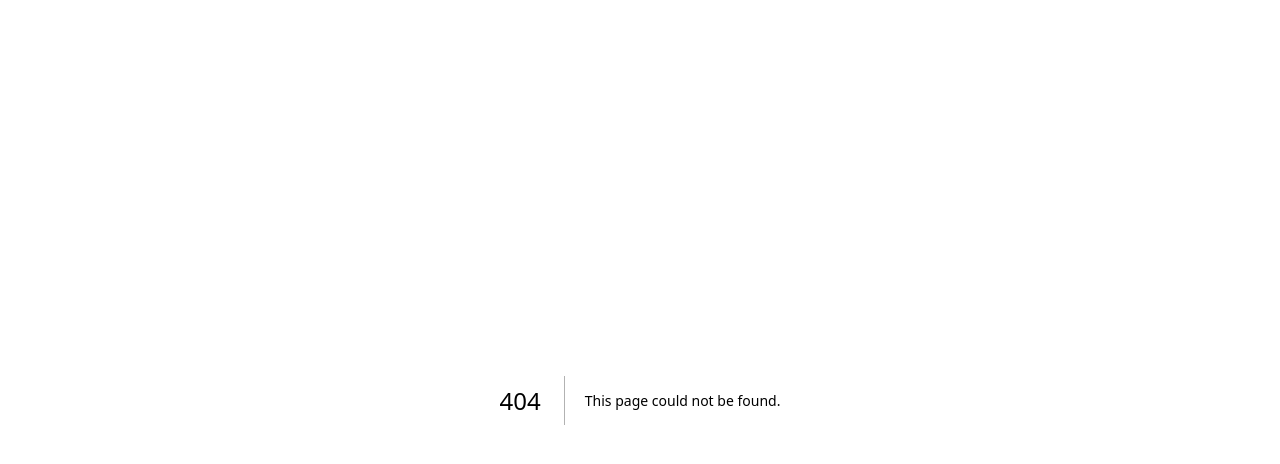
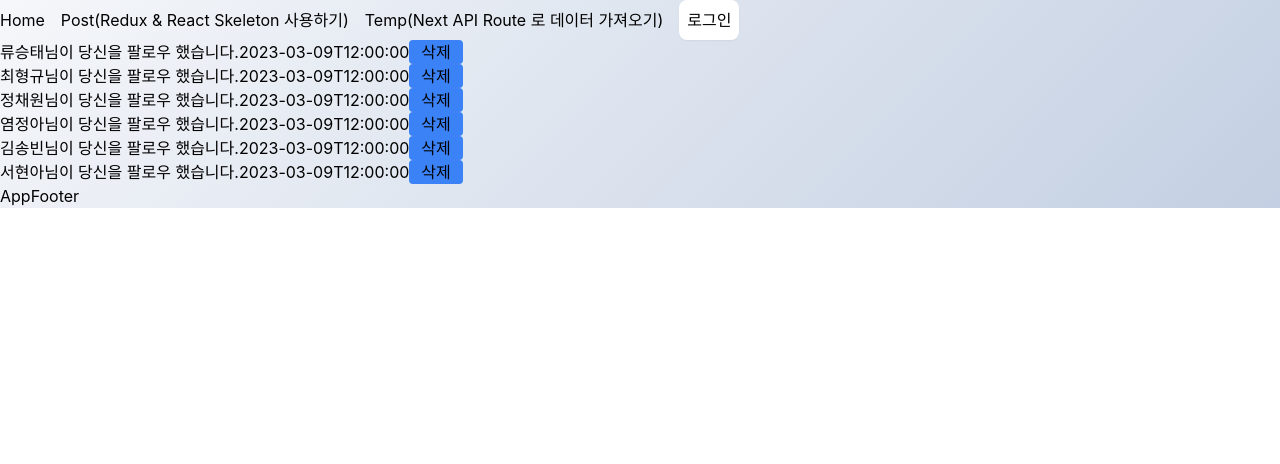
Before and after one commit to noonmap/Greencore, a Next.js app in the folder FE/green-core/: page /alert in a window 1280 px wide. Before the commit this address had no page. Shown: the top 464 px of the page. Built offline with nearby package versions, Linux system fonts and the light colour scheme; a web font is replaced by a local one.

Commit message:
[FE] feat : 알림 GET 요청 목업 구현
S08P22E101-175 #done

```diff
--- /dev/null
+++ b/FE/green-core/src/core/alert/alertAPI.ts
@@ -0,0 +1,15 @@
+import { createAsyncThunk } from "@reduxjs/toolkit";
+import http from "@/lib/http.js";
+
+// type, parameter
+export const getAlertList = createAsyncThunk("getAlertList", async () => {
+  const { data } = await http.get("http://localhost:3000/api/alert");
+
+  // return data;
+  if (data.result == "SUCCESS") {
+    return data.data;
+  } else {
+    // 승태 TODO : FAIL일 때 처리 ??
+    return [];
+  }
+});
--- /dev/null
+++ b/FE/green-core/src/core/alert/alertSlice.tsx
@@ -0,0 +1,35 @@
+import { createSlice } from "@reduxjs/toolkit";
+import * as AlertType from "./alertType";
+import * as AlertAPI from "./alertAPI";
+
+interface AlertState {
+  isLoading: boolean;
+  alertList: Array<AlertType.AlertItem>;
+}
+
+const initialState: AlertState = {
+  isLoading: true,
+  alertList: [],
+};
+
+const alertSlice = createSlice({
+  name: "alret",
+  initialState,
+
+  reducers: {},
+
+  // pending, fulfiiled, rejected, (state, action)
+  extraReducers(builder) {
+    builder
+      .addCase(AlertAPI.getAlertList.pending, (state) => {
+        state.isLoading = true;
+        state.alertList = [];
+      })
+      .addCase(AlertAPI.getAlertList.fulfilled, (state, action) => {
+        state.isLoading = false;
+        state.alertList = action.payload;
+      });
+  },
+});
+
+export default alertSlice.reducer;
--- /dev/null
+++ b/FE/green-core/src/core/alert/alertType.ts
@@ -0,0 +1,6 @@
+export type AlertItem = {
+  alertId: number;
+  content: string;
+  urlPath: string;
+  createdAt: string;
+};
--- a/FE/green-core/src/core/store.ts
+++ b/FE/green-core/src/core/store.ts
@@ -2,12 +2,14 @@ import { configureStore, ThunkAction, Action } from "@reduxjs/toolkit";
 
 import counterReduer from "./temp/counter/counterSlice";
 import postReducer from "./temp/post/postSlice";
+import alertReducer from "./alert/alertSlice";
 
 export function makeStore() {
   return configureStore({
     reducer: {
       counter: counterReduer,
       post: postReducer,
+      alert: alertReducer,
     },
   });
 }
--- /dev/null
+++ b/FE/green-core/src/pages/alert/index.tsx
@@ -0,0 +1,44 @@
+import React, { useEffect } from "react";
+import AppLayout from "@/layout/AppLayout";
+import Link from "next/link";
+import { useAppDispatch, useAppSelector } from "@/core/hooks";
+import { getAlertList } from "@/core/alert/alertAPI";
+
+export default function Alert() {
+  const dispatch = useAppDispatch();
+  const isLoading = useAppSelector((state) => state.alert.isLoading);
+  const alertList = useAppSelector((state) => state.alert.alertList);
+
+  useEffect(() => {
+    dispatch(getAlertList());
+
+    if (!isLoading) {
+      console.log(alertList);
+    }
+
+    return () => {
+      console.log("unmounted");
+    };
+  }, []);
+
+  return (
+    <AppLayout>
+      {isLoading ? (
+        <></>
+      ) : (
+        <div>
+          {alertList.map((alert) => (
+            <div key={alert.alertId}>
+              <Link href={alert.urlPath}>
+                {alert.content}
+                <span>{alert.createdAt}</span>
+              </Link>
+
+              <button className='bg-blue-500 px-3 rounded'>삭제</button>
+            </div>
+          ))}
+        </div>
+      )}
+    </AppLayout>
+  );
+}
--- /dev/null
+++ b/FE/green-core/src/pages/api/alert.ts
@@ -0,0 +1,60 @@
+import type { NextApiRequest, NextApiResponse } from "next";
+import * as AlertType from "@/core/alert/alertType";
+
+// export type Data = {
+//   alretId: number;
+//   content: string;
+//   urlPath: string;
+// };
+export type Data = {
+  data: Array<AlertType.AlertItem>;
+};
+
+export default function handler(req: NextApiRequest, res: NextApiResponse<Data>) {
+  if (req.method === "POST") {
+  } else if (req.method === "GET") {
+    res.status(200).json({
+      result: "SUCCESS",
+      data: [
+        {
+          alertId: 1,
+          content: "류승태님이 당신을 팔로우 했습니다.",
+          urlPath: "https://github.com/seungtaeryu/",
+          createdAt: "2023-03-09T12:00:00",
+        },
+        {
+          alertId: 2,
+          content: "최형규님이 당신을 팔로우 했습니다.",
+          urlPath: "https://github.com/Choihyoungkyu/",
+          createdAt: "2023-03-09T12:00:00",
+        },
+        {
+          alertId: 3,
+          content: "정채원님이 당신을 팔로우 했습니다.",
+          urlPath: "https://github.com/noonmap/",
+          createdAt: "2023-03-09T12:00:00",
+        },
+        {
+          alertId: 4,
+          content: "염정아님이 당신을 팔로우 했습니다.",
+          urlPath: "https://github.com/yeomss/",
+          createdAt: "2023-03-09T12:00:00",
+        },
+        {
+          alertId: 5,
+          content: "김송빈님이 당신을 팔로우 했습니다.",
+          urlPath: "https://github.com/dhyunee/",
+          createdAt: "2023-03-09T12:00:00",
+        },
+        {
+          alertId: 6,
+          content: "서현아님이 당신을 팔로우 했습니다.",
+          urlPath: "https://github.com/hyeonaseome/",
+          createdAt: "2023-03-09T12:00:00",
+        },
+      ],
+    });
+  } else if (req.method === "PUT") {
+  } else if (req.method === "DELETE") {
+  }
+}
```
